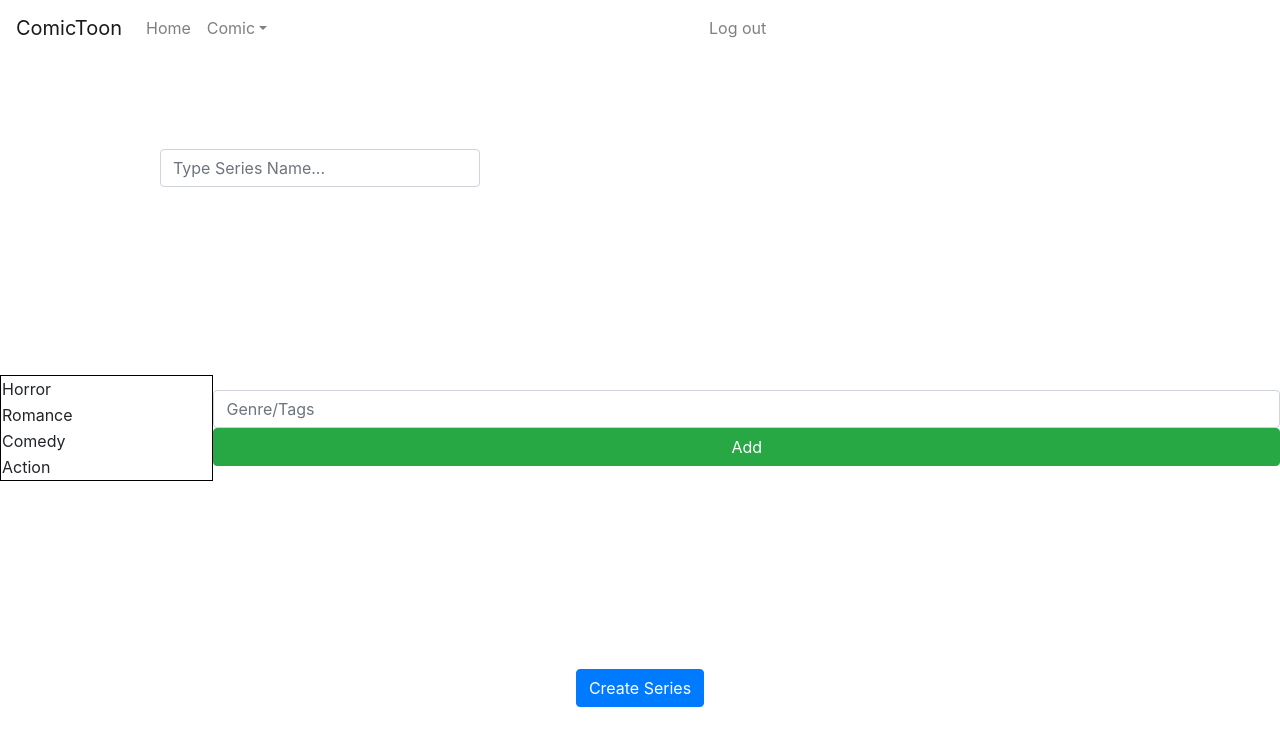
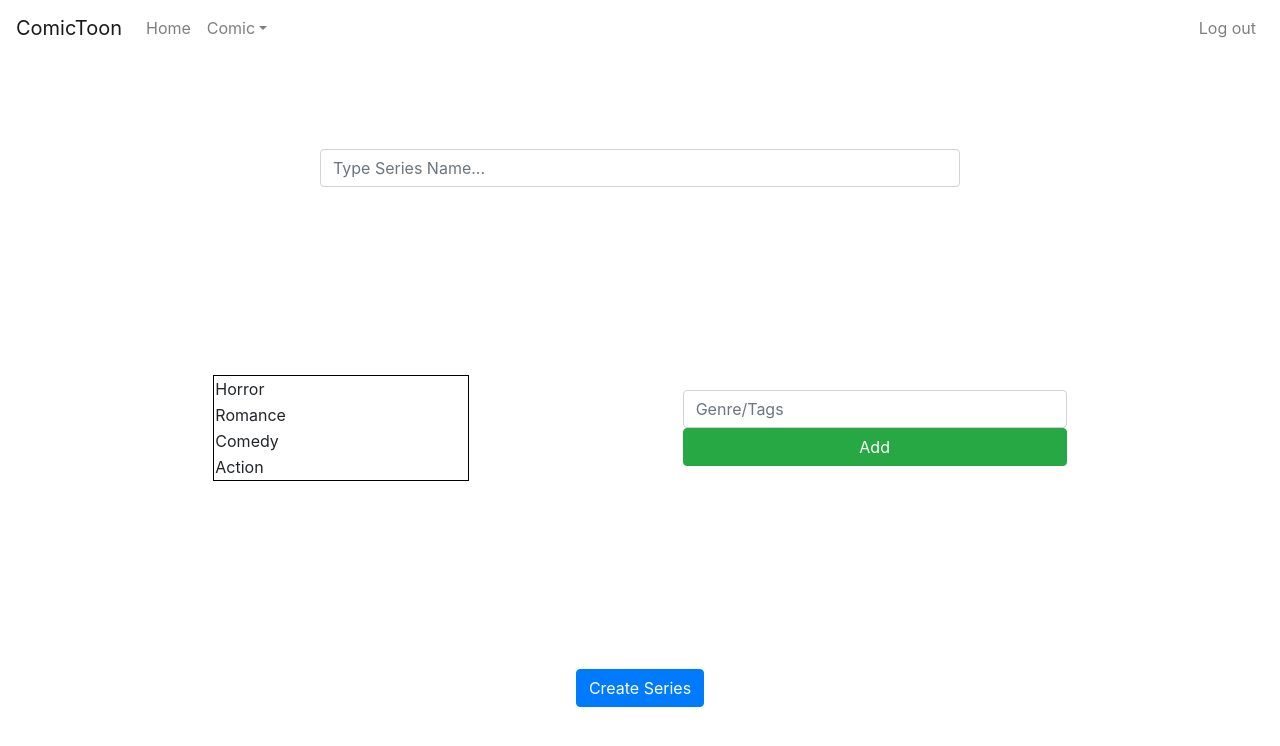
Before and after one commit to fannydai/ComicToon, a React (Create React App) app in the folder front-end/: page /create/series in a window 1280 px wide. Shown: the top 746 px of the page. Built offline with nearby package versions, Linux system fonts and the light colour scheme.

Commit message:
Fixed some CSS styling

```diff
--- a/front-end/src/Components/CreateSeries.js
+++ b/front-end/src/Components/CreateSeries.js
@@ -11,11 +11,11 @@ class CreateSeries extends Component {
                  <NavigationBar />
                  <div className="create-bottom-container">
                     <Form className="create-form">
-                        <div className="name-input">
-                            <Form.Control className="name-form-control" type="text" placeholder="Type Series Name..." />
+                        <div className="create-series-name-input">
+                            <Form.Control className="create-series-name-form-control" type="text" placeholder="Type Series Name..." />
                         </div>
-                        <div className="genre-input">
-                            <table className="genre-table">
+                        <div className="create-series-genre-input">
+                            <table className="create-series-genre-table">
                                 <tbody>
                                     <tr><td>Horror</td></tr>
                                     <tr><td>Romance</td></tr>
@@ -23,12 +23,12 @@ class CreateSeries extends Component {
                                     <tr><td>Action</td></tr>
                                 </tbody>
                             </table>
-                            <div class="genre-right">
+                            <div class="create-series-genre-right">
                                 <Form.Control type="text" placeholder="Genre/Tags" />
                                 <Button type="submit" variant="success">Add</Button>
                             </div>
                         </div>
-                        <div className="create-bottom">
+                        <div className="create-series-bottom">
                             <Button type="submit" variant="primary">Create Series</Button>
                         </div>
                     </Form>
--- a/front-end/src/Components/NavigationBar.js
+++ b/front-end/src/Components/NavigationBar.js
@@ -1,5 +1,7 @@
 import React, { Component } from 'react';
 import { Navbar, Nav, NavDropdown } from 'react-bootstrap';
+
+import './styles/NavigationBar.css';
 
 class NavigationBar extends Component {
 
--- a/front-end/src/Components/UploadComic.js
+++ b/front-end/src/Components/UploadComic.js
@@ -17,7 +17,7 @@ class UploadComic extends Component {
                             <p>Drop file here</p>
                         </div>
                         <div className="upload-info">
-                            <Form.Control className="name-input" type="text" placeholder="Type Comic Name..." />
+                            <Form.Control className="upload-name-input" type="text" placeholder="Type Comic Name..." />
                             <Dropdown className="upload-dropdown">
                                 <Dropdown.Toggle variant="outline-info">
                                     Select Series
--- a/front-end/src/Components/styles/CreateSeries.css
+++ b/front-end/src/Components/styles/CreateSeries.css
@@ -14,39 +14,42 @@
 .create-form {
     flex-grow: 1;
     justify-content: center;
+    align-items: center;
 }
 
-.name-input {
+.create-series-name-input {
     height: 30%;
+    width: 100%;
     display: flex;
     justify-content: center;
     align-items: center;
 }
 
 /* First input */
-.name-form-control {
+.create-series-name-form-control {
     width: 50%;
 }
 
 /* Middle section */
-.genre-input {
+.create-series-genre-input {
     height: 40%;
     display: flex;
     justify-content: space-evenly;
     align-items: center;
 }
 
-.genre-table {
+.create-series-genre-table {
     border: 1px solid black;
     width: 20%;
 }
 
-.genre-right {
+.create-series-genre-right {
+    width: 30%;
     display: flex;
     flex-direction: column;
 }
 
-.create-bottom {
+.create-series-bottom {
     height: 30%;
     display: flex;
     justify-content: center;
--- /dev/null
+++ b/front-end/src/Components/styles/NavigationBar.css
@@ -0,0 +1,4 @@
+nav > div > div:nth-child(2) {
+    display: flex;
+    justify-content: flex-end;
+}
--- a/front-end/src/Components/styles/UploadComic.css
+++ b/front-end/src/Components/styles/UploadComic.css
@@ -32,7 +32,7 @@
     justify-content: center;
 }
 
-.name-input {
+.upload-name-input {
     width: 50%;
 }
 
```
